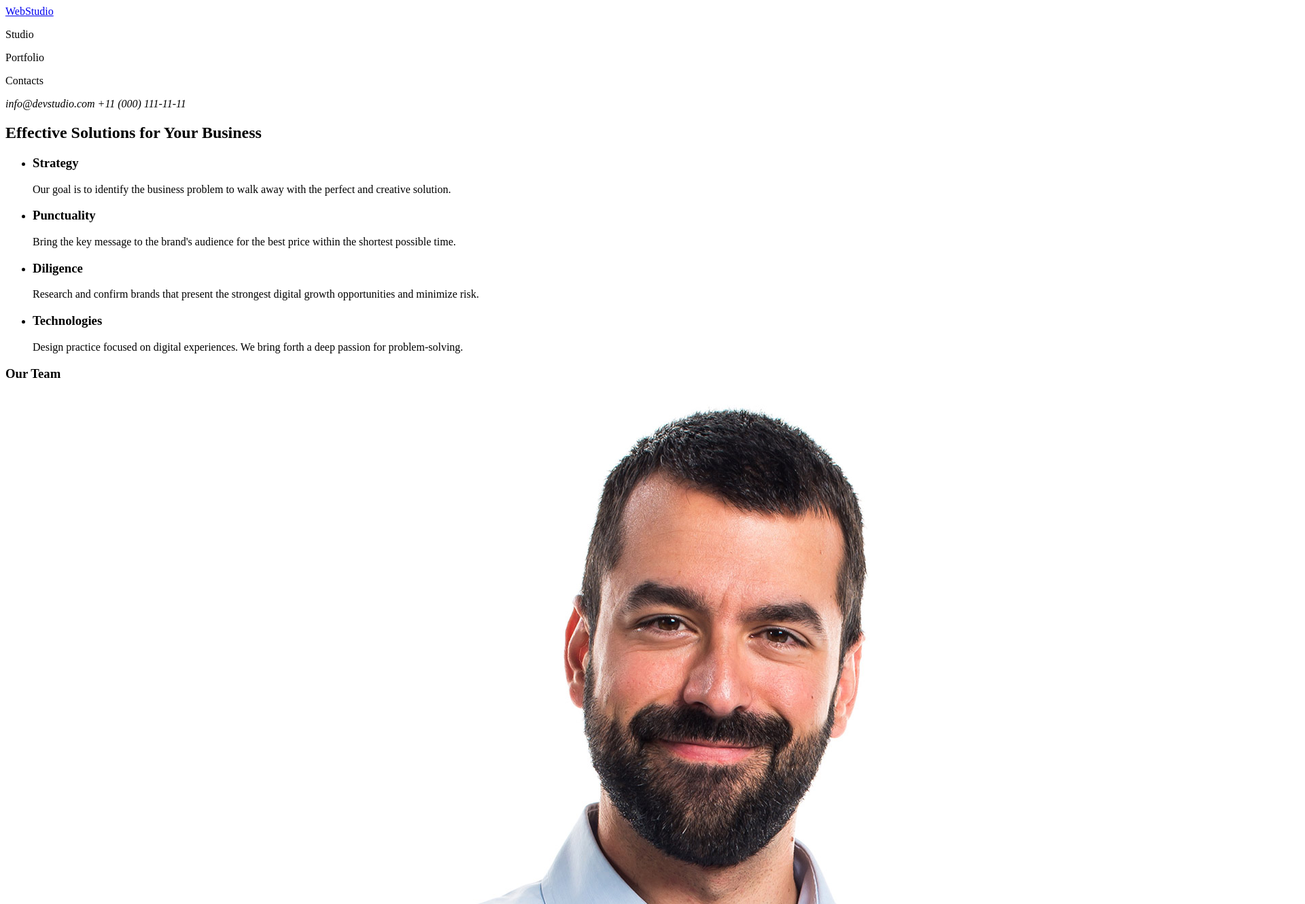
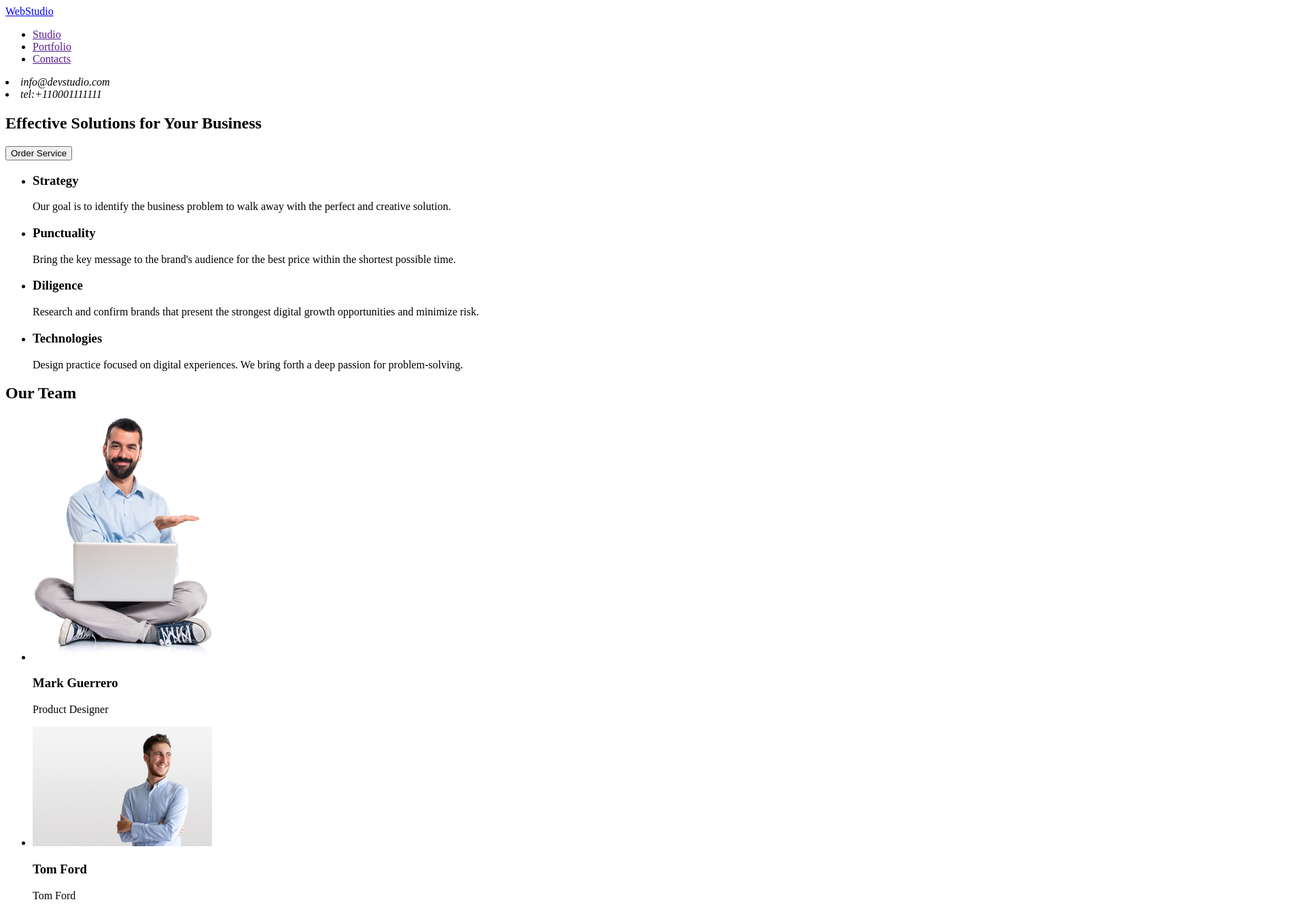
Before and after one commit to Maf1ck/goit-markup-hw-02, a plain HTML site: page index.html in a window 1280 px wide. Shown: the top 1330 px of the page at 68% size, 1920 px wide, since content can reach past the window. Drawn offline with Linux system fonts and the light colour scheme.

Commit message:
changes 03.10

```diff
--- a/index.html
+++ b/index.html
@@ -7,29 +7,40 @@
 </head>
 <body>
     <header>
-        <a href="./index.html">WebStudio</a>
-        <p>Studio</p>
-        <p>Portfolio</p>
-        <p>Contacts</p>
+        <nav>
+            <a  href="./index.html">WebStudio</a>
+            <ul>
+                <li>
+                    <a href="">Studio</a>
+                </li>
+                <li>
+                    <a href="">Portfolio</a>
+                </li>
+                <li>
+                    <a href="">Contacts</a>
+                </li>
+            </ul>
+        </nav>
     <address>
-        <a>info@devstudio.com</a>
-        <a>+11 (000) 111-11-11</a>
+        <li>
+            <a>info@devstudio.com</a>
+        </li>
+        <li>
+            <a>tel:+110001111111</a>
+        </li>
     </address>
     </header>
     <main>
         <section>
-            <h1>Effective Solutions
-            for Your Business</h1>
-            <footer>
-
-            </footer>
+            <h1>Effective Solutions for Your Business</h1>
+            <button type="button">Order Service</button>
         </section>
         <section>
+            <h2 hidden>Description</h2>
             <ul>
                 <li>
                     <h3>Strategy</h3>
-                    <p>Our goal is to identify the business
-                        problem to walk away with the perfect and creative solution. </p>
+                    <p>Our goal is to identify the business problem to walk away with the perfect and creative solution. </p>
                 </li>
                 <li>
                     <h3>Punctuality</h3>
@@ -46,25 +57,25 @@
             </ul>
         </section>
         <section>
-            <h3>Our Team</h3>
+            <h2>Our Team</h2>
             <ul>
                 <li>
-                    <img src="images/first_men.jpeg" alt="first men">
+                    <img src="./images/first_men.jpeg" alt="first men" width="264px">
                     <h3>Mark Guerrero</h3>
                     <p>Product Designer</p>
                 </li>
                 <li>
-                    <img src="images/second_men.jpeg" alt="second men">
+                    <img src="./images/second_men.jpeg" alt="second men" width="264px">
                     <h3>Tom Ford</h3>
                     <p>Tom Ford</p>
                 </li>
                 <li>
-                    <img src="images/first_firl.jpeg" alt="first girl">
+                    <img src="./images/first_firl.jpeg" alt="first girl" width="264px">
                     <h3>Camila Garcia</h3>
                     <p>Marketing</p>
                 </li>
                 <li>
-                    <img src="images/third_man.jpeg" alt="third men">
+                    <img src="./images/third_man.jpeg" alt="third men" width="264px">
                     <h3>Daniel Wilson</h3>
                     <p>UI Designer</p>
                 </li>
@@ -72,11 +83,8 @@
         </section>
     </main>
     <footer>
-        <section>
-            <h3>WEBSTUDIO</h3>
-            <p>Increase the flow of customers and sales for your business with digital marketing & growth solutions.</p>
-        </section>
+        <a href="./index.html">WEBSTUDIO</a>
+        <p>Increase the flow of customers and sales for your business with digital marketing&growth solutions.</p>
     </footer>
-
 </body>
 </html>
```
